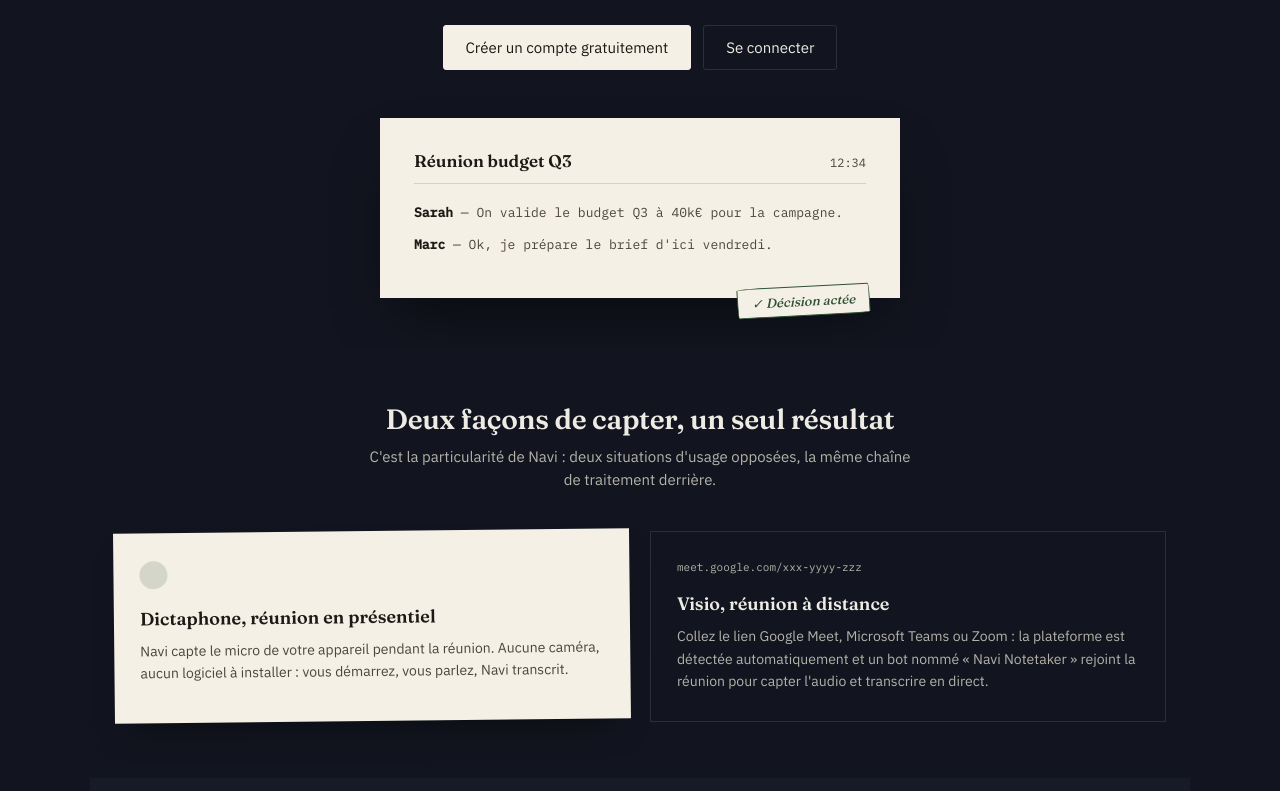
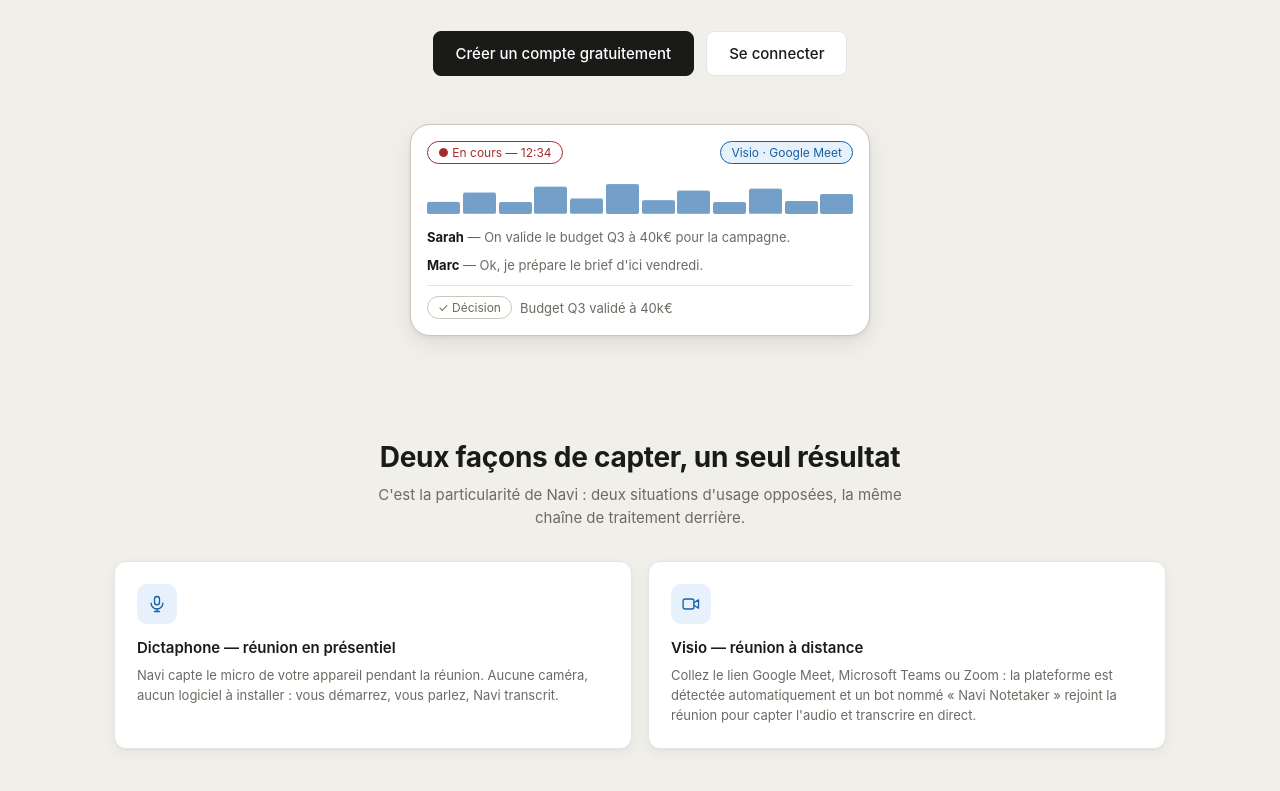
Before and after one commit to BrownGreg/Navi, a Next.js app: page / in a window 1280 px wide. Shown: the part 409-1200 px from the top of the page. Built offline with nearby package versions, Linux system fonts and the light colour scheme; no server answers.

Commit message:
Revert "redesign(landing): refonte encre/papier de la home, identite document"
This reverts commit b94f9d5f69f5ade1c210c7c8ebd438f659e1c9f3.

```diff
--- a/app/globals.css
+++ b/app/globals.css
@@ -233,6 +233,34 @@ h2 { font-size: 15px; font-weight: 500; margin: 0 0 4px; }
 
 .landing-cta-row { display: flex; gap: 12px; justify-content: center; flex-wrap: wrap; }
 
+.landing-hero-visual { max-width: 460px; margin: 48px auto 0; text-align: left; }
+.landing-preview { box-shadow: var(--landing-shadow-hover); }
+.landing-preview-waveform { display: flex; align-items: flex-end; gap: 3px; height: 36px; margin: 14px 0; }
+.landing-preview-waveform span {
+  flex: 1;
+  transform-origin: bottom;
+  background: var(--accent);
+  border-radius: 2px;
+  opacity: 0.6;
+  animation: navi-wave 1.6s ease-in-out infinite;
+}
+.landing-preview-waveform span:nth-child(2n) { animation-delay: 0.15s; }
+.landing-preview-waveform span:nth-child(3n) { animation-delay: 0.3s; }
+@keyframes navi-wave { 0%, 100% { transform: scaleY(0.4); } 50% { transform: scaleY(1); } }
+@media (prefers-reduced-motion: reduce) {
+  .landing-preview-waveform span { animation: none; }
+}
+.landing-preview-transcript p { font-size: 13px; color: var(--text-secondary); margin: 0 0 8px; line-height: 1.5; text-align: left; }
+.landing-preview-transcript strong { color: var(--text-primary); }
+.landing-preview-actions {
+  display: flex;
+  align-items: center;
+  gap: 8px;
+  margin-top: 10px;
+  padding-top: 10px;
+  border-top: 1px solid var(--border);
+}
+
 .landing-btn {
   display: inline-block;
   padding: 12px 22px;
@@ -266,6 +294,39 @@ h2 { font-size: 15px; font-weight: 500; margin: 0 0 4px; }
   max-width: 560px;
   line-height: 1.5;
 }
+
+.landing-grid {
+  display: grid;
+  grid-template-columns: repeat(auto-fit, minmax(230px, 1fr));
+  gap: 16px;
+  margin-top: 36px;
+}
+
+.landing-feature-card {
+  border: 1px solid var(--landing-border);
+  border-radius: 12px;
+  padding: 22px;
+  background: var(--surface-2);
+  box-shadow: var(--landing-shadow);
+  transition: box-shadow 0.15s ease;
+}
+.landing-feature-card:hover { box-shadow: var(--landing-shadow-hover); }
+.landing-feature-card h3 { font-size: 15px; margin: 0 0 8px; font-weight: 600; }
+.landing-feature-card p { font-size: 13px; color: var(--text-secondary); margin: 0; line-height: 1.55; }
+
+.landing-icon-badge {
+  width: 40px;
+  height: 40px;
+  border-radius: 10px;
+  background: var(--accent-bg);
+  color: var(--accent);
+  display: flex;
+  align-items: center;
+  justify-content: center;
+  margin-bottom: 14px;
+}
+.landing-icon-badge svg { width: 20px; height: 20px; }
+.landing-icon-badge.centered { margin-left: auto; margin-right: auto; }
 
 .landing-steps {
   display: grid;
@@ -308,6 +369,13 @@ h2 { font-size: 15px; font-weight: 500; margin: 0 0 4px; }
   font-size: 15px;
   font-weight: 700;
   margin-bottom: 14px;
+}
+
+.landing-split {
+  display: grid;
+  grid-template-columns: repeat(auto-fit, minmax(280px, 1fr));
+  gap: 16px;
+  margin-top: 32px;
 }
 
 .landing-footer {
@@ -440,163 +508,3 @@ h2 { font-size: 15px; font-weight: 500; margin: 0 0 4px; }
 }
 .landing-faq-item[open] summary::after { content: "\2212"; }
 .landing-faq-item .secondary-text { margin-top: 12px; line-height: 1.6; }
-
-/* ==========================================================================
-   Refonte visuelle de la home (app/page.tsx uniquement) — identite "document"
-   ==========================================================================
-   Scopee entierement a .nv-doc pour ne rien changer sur /pricing, /faq, ni le
-   reste de l'app, qui partagent les memes classes .landing-* de base ci-dessus.
-   Le produit vend un document (compte-rendu ecrit), pas un dashboard SaaS :
-   encre + papier plutot que bleu/violet generique, une serif de caractere
-   pour les titres, une monospace reservee aux extraits de transcription reels.
-
-   Tokens (contrastes verifies WCAG) :
-     --nv-ink            #12151F  fond de page                    (texte clair : 15.3:1)
-     --nv-paper           #F4F0E6 surface document                (texte sombre : 15.3:1)
-     --nv-accent           #2F5233 vert sourd, decision/validation — sur papier
-                                    uniquement (2.1:1 sur encre, insuffisant : jamais
-                                    utilise comme texte/bordure directement sur --nv-ink)
-   ========================================================================== */
-
-.nv-doc {
-  --nv-ink: #12151F;
-  --nv-ink-2: #171B27;
-  --nv-paper: #F4F0E6;
-  --nv-paper-2: #E9E2CE;
-  --nv-text-ink: #EDEBE3;
-  --nv-text-ink-muted: #B4B2A9;
-  --nv-text-paper: #1C1A15;
-  --nv-text-paper-muted: #4A4638;
-  --nv-accent: #2F5233;
-  --nv-line: #2A2E3D;
-  --nv-line-paper: rgba(28, 26, 21, 0.14);
-
-  background: var(--nv-ink);
-  color: var(--nv-text-ink);
-  min-height: 100vh;
-  font-family: var(--font-sans), -apple-system, BlinkMacSystemFont, "Segoe UI", Helvetica, Arial, sans-serif;
-}
-
-.nv-doc h1, .nv-doc h2, .nv-doc .nv-serif { font-family: var(--font-serif), Georgia, "Times New Roman", serif; }
-.nv-doc :focus-visible { outline: 2px solid currentColor; outline-offset: 3px; }
-
-/* Nav / footer partages avec /pricing et /faq (landing-shell.tsx, non modifie) :
-   uniquement recolores ici, jamais restructures. */
-.nv-doc .landing-nav { border-bottom: 1px solid var(--nv-line); }
-.nv-doc .landing-logo { color: var(--nv-text-ink); }
-.nv-doc .landing-nav-links a { color: var(--nv-text-ink-muted); }
-.nv-doc .landing-nav-links a:hover { color: var(--nv-text-ink); }
-.nv-doc .landing-footer { border-top: 1px solid var(--nv-line); }
-.nv-doc .landing-footer a { color: var(--nv-text-ink-muted); }
-.nv-doc .landing-footer a:hover { color: var(--nv-text-ink); }
-
-/* Boutons : plats, angles nets, pas d'ombre "card SaaS" ni de lift au survol. */
-.nv-doc .landing-btn {
-  border-radius: 3px;
-  border: 1px solid var(--nv-line);
-  color: var(--nv-text-ink);
-  background: transparent;
-}
-.nv-doc .landing-btn:hover { background: rgba(237, 235, 227, 0.06); box-shadow: none; transform: none; }
-.nv-doc .landing-btn-primary { background: var(--nv-paper); color: var(--nv-text-paper); border-color: var(--nv-paper); }
-.nv-doc .landing-btn-primary:hover { background: var(--nv-paper-2); }
-
-/* Hero : neutralise le glow radial bleu herite (garde intact pour /pricing et /faq) ;
-   plus de badge a puce, une simple ligne de texte sobre. */
-.nv-doc .landing-hero::before { content: none; }
-.nv-doc .landing-hero p.lead { color: var(--nv-text-ink-muted); }
-.nv-doc-kicker { display: block; font-size: 13px; color: var(--nv-text-ink-muted); margin-bottom: 18px; }
-
-/* Le document : seul element audacieux de la refonte, le reste reste discret. */
-.nv-doc-sheet {
-  max-width: 520px;
-  margin: 48px auto 0;
-  text-align: left;
-  background: var(--nv-paper);
-  color: var(--nv-text-paper);
-  padding: 32px 34px;
-  box-shadow: 0 30px 60px -20px rgba(0, 0, 0, 0.55);
-  position: relative;
-}
-.nv-doc-sheet-head {
-  display: flex;
-  align-items: baseline;
-  justify-content: space-between;
-  gap: 12px;
-  border-bottom: 1px solid var(--nv-line-paper);
-  padding-bottom: 12px;
-  margin-bottom: 18px;
-}
-.nv-doc-sheet-title { font-family: var(--font-serif), Georgia, serif; font-size: 17px; font-weight: 600; }
-.nv-doc-sheet-time { font-family: var(--font-mono), monospace; font-size: 12px; color: var(--nv-text-paper-muted); white-space: nowrap; }
-.nv-doc-transcript { font-family: var(--font-mono), monospace; font-size: 13px; line-height: 1.7; }
-.nv-doc-transcript p { margin: 0 0 10px; }
-.nv-doc-transcript strong { color: var(--nv-text-paper); }
-.nv-doc-transcript span { color: var(--nv-text-paper-muted); }
-
-.nv-doc-stamp {
-  position: absolute;
-  bottom: -18px;
-  right: 30px;
-  font-family: var(--font-serif), Georgia, serif;
-  font-style: italic;
-  font-size: 13px;
-  color: var(--nv-accent);
-  background: var(--nv-paper);
-  border: 1.5px solid var(--nv-accent);
-  padding: 6px 14px;
-  transform: rotate(-3deg);
-  border-radius: 255px 15px 225px 15px / 15px 225px 15px 255px;
-}
-
-/* Deux facons de capter : dissymetrie assumee plutot que deux cartes clonees —
-   le dictaphone en entree manuscrite (papier), la visio en entree qui arrive
-   d'ailleurs (encre, meta technique). */
-.nv-doc-modes { display: grid; grid-template-columns: 1fr 1fr; gap: 20px; margin-top: 40px; align-items: stretch; }
-@media (max-width: 720px) { .nv-doc-modes { grid-template-columns: 1fr; } }
-
-.nv-doc-mode-manual {
-  background: var(--nv-paper);
-  color: var(--nv-text-paper);
-  padding: 28px 26px;
-  transform: rotate(-0.6deg);
-  box-shadow: 0 18px 34px -18px rgba(0, 0, 0, 0.5);
-}
-.nv-doc-mode-mark { width: 28px; height: 28px; border-radius: 50%; background: var(--nv-accent); opacity: 0.16; margin-bottom: 18px; }
-.nv-doc-mode-manual h3 { font-family: var(--font-serif), Georgia, serif; font-size: 18px; margin: 0 0 10px; font-weight: 600; }
-.nv-doc-mode-manual p { font-size: 14px; color: var(--nv-text-paper-muted); line-height: 1.6; margin: 0; }
-
-.nv-doc-mode-remote { border: 1px solid var(--nv-line); padding: 28px 26px; display: flex; flex-direction: column; justify-content: space-between; }
-.nv-doc-mode-remote-meta { font-family: var(--font-mono), monospace; font-size: 11px; color: var(--nv-text-ink-muted); margin-bottom: 18px; }
-.nv-doc-mode-remote h3 { font-family: var(--font-serif), Georgia, serif; font-size: 18px; margin: 0 0 10px; font-weight: 600; color: var(--nv-text-ink); }
-.nv-doc-mode-remote p { font-size: 14px; color: var(--nv-text-ink-muted); line-height: 1.6; margin: 0; }
-
-/* Sections generiques restant sur l'encre : recolorees seulement, discipline. */
-.nv-doc .landing-section-title { color: var(--nv-text-ink); }
-.nv-doc .landing-section-subtitle { color: var(--nv-text-ink-muted); }
-.nv-doc .card { background: var(--nv-ink-2); border-color: var(--nv-line); }
-.nv-doc .card > div:first-child { color: var(--nv-text-ink); }
-.nv-doc .card .secondary-text { color: var(--nv-text-ink-muted); }
-.nv-doc-band { background: var(--nv-ink-2); }
-
-/* Comment ca marche : timeline discrete, plus de vert sur encre (contraste
-   insuffisant) — contour couleur texte plutot qu'accent. */
-.nv-doc .landing-step-card { border-color: var(--nv-line); background: var(--nv-ink); box-shadow: none; }
-.nv-doc .landing-step-card:not(:last-child)::after { background: var(--nv-line); }
-.nv-doc .landing-step-num { border-color: var(--nv-text-ink); color: var(--nv-text-ink); }
-.nv-doc .landing-step-card h3 { color: var(--nv-text-ink); }
-.nv-doc .landing-step-card .secondary-text { color: var(--nv-text-ink-muted); }
-
-/* RGPD : sur papier plutot qu'encre — un document officiel plutot qu'une carte
-   produit, l'accent vert y est pleinement lisible (7.8:1). */
-.nv-doc-trust-section { background: var(--nv-paper); color: var(--nv-text-paper); }
-.nv-doc-trust-section .landing-section-title { color: var(--nv-text-paper); }
-.nv-doc-trust-section .landing-btn { border-color: var(--nv-text-paper); color: var(--nv-text-paper); }
-.nv-doc-trust-section .landing-btn:hover { background: rgba(28, 26, 21, 0.06); }
-.nv-doc .landing-trust-statement { color: var(--nv-text-paper); font-family: var(--font-serif), Georgia, serif; font-weight: 600; }
-.nv-doc .landing-trust-statement strong { color: var(--nv-accent); }
-.nv-doc .landing-trust-sub { color: var(--nv-text-paper-muted); }
-.nv-doc .landing-trust-list li { border-top-color: var(--nv-line-paper); }
-.nv-doc .landing-trust-list li::before { color: var(--nv-accent); }
-.nv-doc .landing-trust-list strong { color: var(--nv-text-paper); }
-.nv-doc .landing-trust-list p { color: var(--nv-text-paper-muted); }
--- a/app/page.tsx
+++ b/app/page.tsx
@@ -1,36 +1,23 @@
-import { Fraunces, IBM_Plex_Sans, IBM_Plex_Mono } from "next/font/google";
 import Link from "next/link";
 import { isLoggedIn, LandingNav, LandingFooter } from "./landing-shell";
 
-const serif = Fraunces({
-  subsets: ["latin"],
-  weight: ["500", "600"],
-  style: ["normal", "italic"],
-  variable: "--font-serif",
-  display: "swap",
-});
-const sans = IBM_Plex_Sans({
-  subsets: ["latin"],
-  weight: ["400", "600"],
-  variable: "--font-sans",
-  display: "swap",
-});
-const mono = IBM_Plex_Mono({
-  subsets: ["latin"],
-  weight: ["400", "500"],
-  variable: "--font-mono",
-  display: "swap",
-});
+function Icon({ children }: { children: React.ReactNode }) {
+  return (
+    <svg viewBox="0 0 24 24" fill="none" stroke="currentColor" strokeWidth="1.6" strokeLinecap="round" strokeLinejoin="round">
+      {children}
+    </svg>
+  );
+}
 
 export default async function LandingPage() {
   const loggedIn = await isLoggedIn();
 
   return (
-    <div className={`landing nv-doc ${serif.variable} ${sans.variable} ${mono.variable}`}>
+    <div className="landing">
       <LandingNav loggedIn={loggedIn} />
 
       <section className="landing-hero">
-        <span className="nv-doc-kicker">Conforme RGPD. IA hébergée en Europe.</span>
+        <span className="landing-eyebrow">Conforme RGPD · IA hébergée en UE</span>
         <h1>Vos réunions, transcrites et résumées automatiquement</h1>
         <p className="lead">
           Navi capte la parole en réunion — au micro pour le présentiel, via un bot qui rejoint votre
@@ -42,16 +29,26 @@ export default async function LandingPage() {
           <Link href="/sign-in" className="landing-btn">Se connecter</Link>
         </div>
 
-        <div className="nv-doc-sheet" aria-hidden="true">
-          <div className="nv-doc-sheet-head">
-            <span className="nv-doc-sheet-title">Réunion budget Q3</span>
-            <span className="nv-doc-sheet-time">12:34</span>
+        <div className="landing-hero-visual" aria-hidden="true">
+          <div className="frame landing-preview">
+            <div className="row" style={{ marginBottom: 4 }}>
+              <span className="pill rec">● En cours — 12:34</span>
+              <span className="pill accent">Visio · Google Meet</span>
+            </div>
+            <div className="landing-preview-waveform">
+              {[14, 22, 12, 28, 18, 30, 16, 24, 12, 26, 15, 20].map((h, i) => (
+                <span key={i} style={{ height: h }} />
+              ))}
+            </div>
+            <div className="landing-preview-transcript">
+              <p><strong>Sarah</strong> — On valide le budget Q3 à 40k€ pour la campagne.</p>
+              <p><strong>Marc</strong> — Ok, je prépare le brief d&apos;ici vendredi.</p>
+            </div>
+            <div className="landing-preview-actions">
+              <span className="pill">✓ Décision</span>
+              <span className="secondary-text">Budget Q3 validé à 40k€</span>
+            </div>
           </div>
-          <div className="nv-doc-transcript">
-            <p><strong>Sarah</strong> <span>— On valide le budget Q3 à 40k€ pour la campagne.</span></p>
-            <p><strong>Marc</strong> <span>— Ok, je prépare le brief d&apos;ici vendredi.</span></p>
-          </div>
-          <span className="nv-doc-stamp">✓ Décision actée</span>
         </div>
       </section>
 
@@ -61,30 +58,40 @@ export default async function LandingPage() {
           C&apos;est la particularité de Navi : deux situations d&apos;usage opposées, la même chaîne de
           traitement derrière.
         </p>
-        <div className="nv-doc-modes">
-          <div className="nv-doc-mode-manual">
-            <div className="nv-doc-mode-mark" />
-            <h3>Dictaphone, réunion en présentiel</h3>
+        <div className="landing-split">
+          <div className="landing-feature-card">
+            <div className="landing-icon-badge">
+              <Icon>
+                <rect x="9" y="3" width="6" height="10" rx="3" />
+                <path d="M5 11a7 7 0 0 0 14 0" />
+                <path d="M12 18v3" />
+                <path d="M9 21h6" />
+              </Icon>
+            </div>
+            <h3>Dictaphone — réunion en présentiel</h3>
             <p>
               Navi capte le micro de votre appareil pendant la réunion. Aucune caméra, aucun logiciel à
               installer : vous démarrez, vous parlez, Navi transcrit.
             </p>
           </div>
-          <div className="nv-doc-mode-remote">
-            <span className="nv-doc-mode-remote-meta">meet.google.com/xxx-yyyy-zzz</span>
-            <div>
-              <h3>Visio, réunion à distance</h3>
-              <p>
-                Collez le lien Google Meet, Microsoft Teams ou Zoom : la plateforme est détectée
-                automatiquement et un bot nommé &laquo;&nbsp;Navi Notetaker&nbsp;&raquo; rejoint la réunion
-                pour capter l&apos;audio et transcrire en direct.
-              </p>
+          <div className="landing-feature-card">
+            <div className="landing-icon-badge">
+              <Icon>
+                <rect x="2.5" y="6" width="13" height="12" rx="2.5" />
+                <path d="M15.5 10.5 21 7v10l-5.5-3.5" />
+              </Icon>
             </div>
+            <h3>Visio — réunion à distance</h3>
+            <p>
+              Collez le lien Google Meet, Microsoft Teams ou Zoom : la plateforme est détectée
+              automatiquement et un bot nommé &laquo;&nbsp;Navi Notetaker&nbsp;&raquo; rejoint la réunion
+              pour capter l&apos;audio et transcrire en direct.
+            </p>
           </div>
         </div>
       </section>
 
-      <section className="landing-section nv-doc-band">
+      <section className="landing-section" style={{ background: "var(--surface-1)" }}>
         <h2 className="landing-section-title">Comment ça marche</h2>
         <div className="landing-steps">
           <div className="landing-step-card">
@@ -119,6 +126,14 @@ export default async function LandingPage() {
       </section>
 
       <section className="landing-section">
+        <div className="landing-icon-badge centered">
+          <Icon>
+            <rect x="3" y="5" width="18" height="16" rx="2" />
+            <path d="M3 10h18" />
+            <path d="M8 3v4" />
+            <path d="M16 3v4" />
+          </Icon>
+        </div>
         <h2 className="landing-section-title">Ne manquez plus une réunion</h2>
         <p className="landing-section-subtitle">
           Connectez Google Calendar ou Microsoft Outlook : Navi vérifie votre agenda toutes les 5 minutes
@@ -126,7 +141,7 @@ export default async function LandingPage() {
         </p>
       </section>
 
-      <section className="landing-section nv-doc-trust-section">
+      <section className="landing-section" style={{ background: "var(--surface-1)" }}>
         <h2 className="landing-section-title">Conforme RGPD, pas juste en apparence</h2>
         <div className="landing-trust">
           <div>
```
